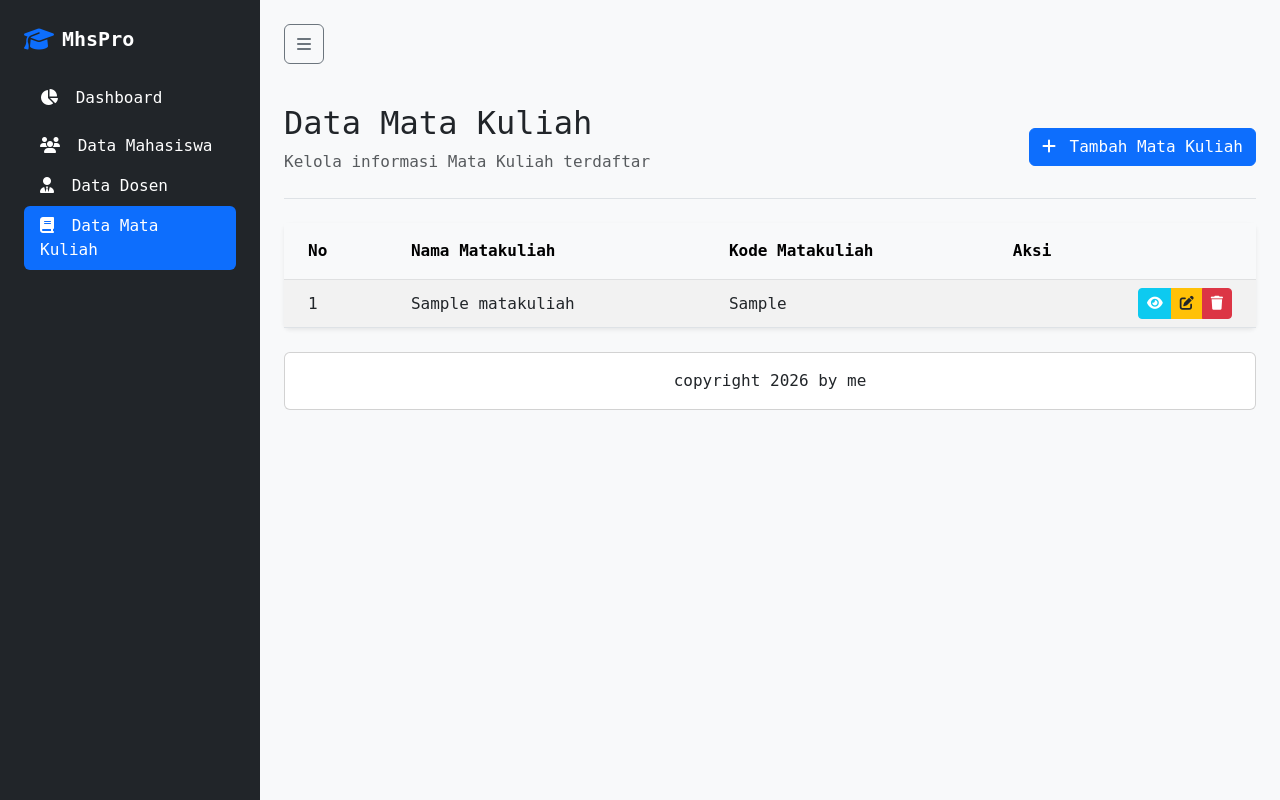
After one commit to SirajNurulBilHaq101/phpdasar, a PHP site: page /views/matakuliah/index.php in a window 1280 px wide. The commit adds this page. Run offline with PHP 8.4, Linux system fonts and the light colour scheme; tables that the repository leaves empty or names only in its code hold one stand-in row (values such as "Sample post").

Commit message:
Update Pertemuan 2

```diff
--- a/templates/footer.php
+++ b/templates/footer.php
@@ -1,6 +1,13 @@
+<div class="card text-center mt-4">
+  <div class="card-body">
+    <p class="card-text">copyright 2026 by me</p>
+  </div>
+</div>
         </main> <!-- End Main Content -->
     </div> <!-- End Row -->
 </div> <!-- End Container Fluid -->
+
+
 
 <!-- Bootstrap 5 JS Bundle -->
 <script src="https://cdn.jsdelivr.net/npm/bootstrap@5.3.0/dist/js/bootstrap.bundle.min.js"></script>
--- a/templates/header.php
+++ b/templates/header.php
@@ -10,6 +10,12 @@
     <link rel="stylesheet" href="https://cdnjs.cloudflare.com/ajax/libs/font-awesome/6.4.0/css/all.min.css">
     <!-- Custom CSS (if any minor overrides needed) -->
     <link rel="stylesheet" href="../../assets/css/style.css">
+
+    <style>
+        body {
+            font-family: monospace;
+        }
+    </style>
 </head>
 <body class="bg-light">
     <div class="container-fluid p-0">
--- a/templates/sidebar.php
+++ b/templates/sidebar.php
@@ -30,6 +30,11 @@ $dir = basename(dirname($_SERVER['PHP_SELF']));
                 <i class="fa-solid fa-user-tie me-2"></i> Data Dosen
             </a>
         </li>
+        <li class="nav-item">
+            <a href="../matakuliah/index.php" class="nav-link text-white <?= ($dir == 'matakuliah') ? 'active' : '' ?>">
+                <i class="fa-solid fa-book me-2"></i> Data Mata Kuliah
+            </a>
+        </li>
     </ul>
 </aside>
 <main class="flex-grow-1 p-4" style="min-width: 0; transition: all 0.3s ease; height: 100vh; overflow-y: auto;">
--- a/views/mahasiswa/create.php
+++ b/views/mahasiswa/create.php
@@ -41,7 +41,7 @@ require '../../templates/sidebar.php';
                 <select class="form-select" id="status" name="status" required>
                     <option value="Aktif">Aktif</option>
                     <option value="Lulus">Lulus</option>
-                    <option value="Cuti">Cuti</option>
+                    <option value="Nonaktif">Cuti</option>
                 </select>
             </div>
 
@@ -52,4 +52,4 @@ require '../../templates/sidebar.php';
     </div>
 </div>
 
-<?php require '../templates/footer.php'; ?>
+<?php require '../../templates/footer.php'; ?>
--- /dev/null
+++ b/views/matakuliah/index.php
@@ -0,0 +1,76 @@
+<?php
+require '../../config/database.php';
+
+$data = mysqli_query(
+    $conn,
+    "SELECT * FROM matakuliah ORDER BY id DESC"
+);
+
+require '../../templates/header.php';
+require '../../templates/sidebar.php';
+?>
+
+<div class="d-flex justify-content-between flex-wrap flex-md-nowrap align-items-center pt-3 pb-2 mb-4 border-bottom">
+    <div>
+        <h1 class="h2">Data Mata Kuliah</h1>
+        <p class="text-muted">Kelola informasi Mata Kuliah terdaftar</p>
+    </div>
+    <a href="create.php" class="btn btn-primary">
+        <i class="fa-solid fa-plus me-1"></i> Tambah Mata Kuliah
+    </a>
+</div>
+
+<div class="card shadow-sm border-0">
+    <div class="card-body p-0">
+        <div class="table-responsive">
+            <table class="table table-striped table-hover mb-0">
+                <thead class="table-light">
+                    <tr>
+                        <th class="px-4 py-3">No</th>
+                        <th class="py-3">Nama Matakuliah</th>
+                        <th class="py-3">Kode Matakuliah</th>
+                        <th class="py-3">Aksi</th>
+                    </tr>
+                </thead>
+                <tbody>
+                    <?php
+                    $no = 1;
+                    while ($mk = mysqli_fetch_assoc($data)):
+                    ?>
+                        <tr>
+                            <td class="px-4 align-middle"><?= $no++ ?></td>
+
+                            <td class="align-middle fw-medium"><?= htmlspecialchars($mk['nama']) ?></td>
+                            <td class="align-middle fw-medium"><?= htmlspecialchars($mk['kode']) ?></td>
+
+                            <td class="px-4 align-middle text-end">
+                                <div class="btn-group" role="group">
+                                    <a href="show.php?id=<?= $mk['id'] ?>" class="btn btn-sm btn-info text-white" title="Detail">
+                                        <i class="fa-solid fa-eye"></i>
+                                    </a>
+                                    <a href="edit.php?id=<?= $mk['id'] ?>" class="btn btn-sm btn-warning text-dark" title="Edit">
+                                        <i class="fa-solid fa-pen-to-square"></i>
+                                    </a>
+                                    <a href="delete.php?id=<?= $mk['id'] ?>" class="btn btn-sm btn-danger" onclick="return confirm('Apakah Anda yakin ingin menghapus data ini?')" title="Hapus">
+                                        <i class="fa-solid fa-trash"></i>
+                                    </a>
+                                </div>
+                            </td>
+                        </tr>
+                    <?php endwhile; ?>
+
+                    <?php if(mysqli_num_rows($data) == 0): ?>
+                        <tr>
+                            <td colspan="7" class="text-center p-5 text-muted">
+                                <i class="fa-solid fa-folder-open fs-1 d-block mb-3"></i>
+                                Belum ada data mahasiswa
+                            </td>
+                        </tr>
+                    <?php endif; ?>
+                </tbody>
+            </table>
+        </div>
+    </div>
+</div>
+
+<?php require '../../templates/footer.php'; ?>
```
Also changed, not shown: views/dashboard/index.php (+20 -0 lines), views/matakuliah/create.php (added, +37 -0 lines), views/matakuliah/delete.php (added, +13 -0 lines), views/matakuliah/edit.php (added, +55 -0 lines), views/matakuliah/show.php (added, +55 -0 lines), views/matakuliah/store.php (added, +21 -0 lines), views/matakuliah/update.php (added, +26 -0 lines), assets/css/style.css (line endings or trailing spaces).
